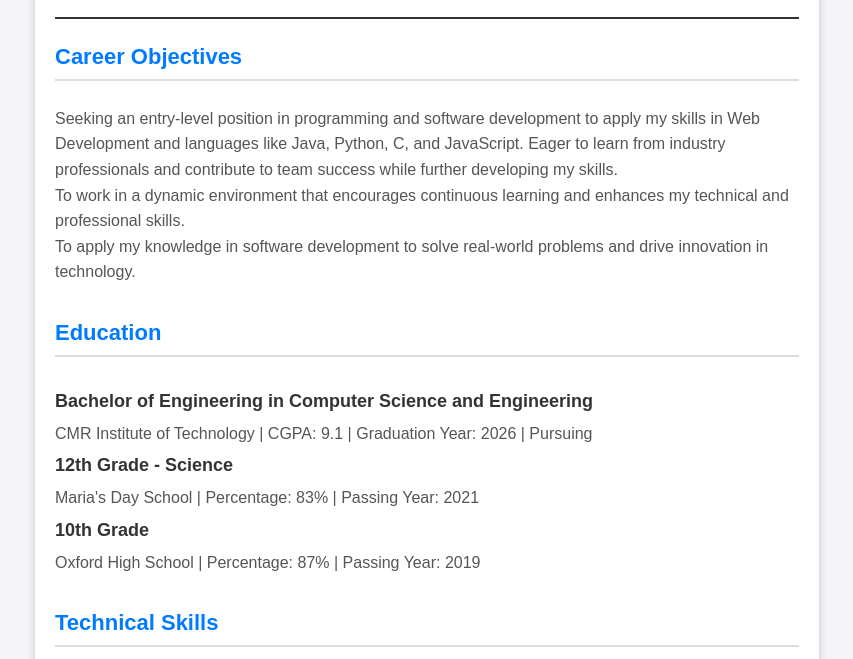
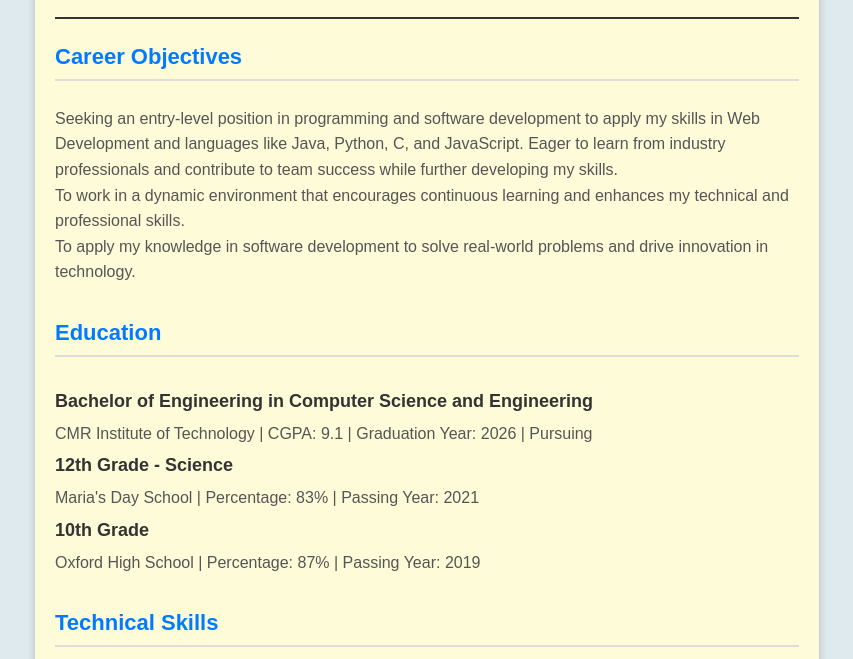
Before and after one commit to PrattoyDey/assignment, a plain HTML site: page resume.html in a window 1280 px wide. Shown: the part 255-914 px from the top of the page, without its empty margins (213-1066 px from the left). Drawn offline with Linux system fonts and the light colour scheme.

Commit message:
Update resume.html

```diff
--- a/resume.html
+++ b/resume.html
@@ -9,7 +9,7 @@
     <style>
       body {
         font-family: Arial, sans-serif;
-        background-color: #f4f4f9;
+        background-color: #deeaee;
         margin: 0;
         padding: 20px;
         display: flex;
@@ -18,7 +18,7 @@
 
       .container {
         width: 60%;
-        background-color: #fff;
+        background-color: #fefbd8;
         padding: 20px;
         border-radius: 10px;
         box-shadow: 0px 4px 8px rgba(0, 0, 0, 0.2);
```
